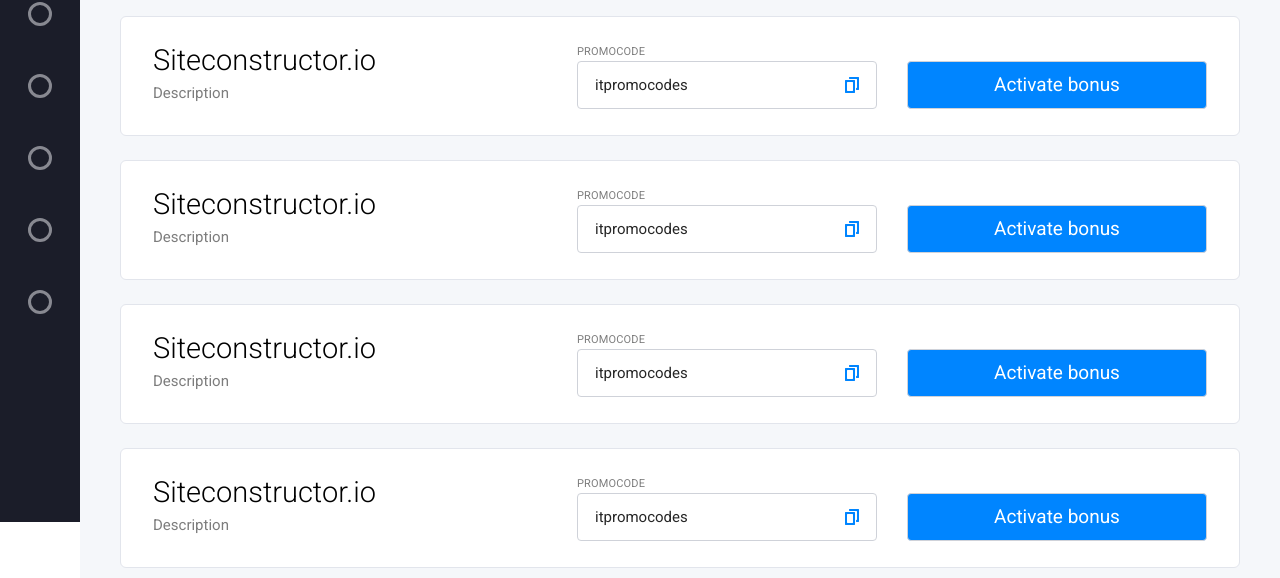
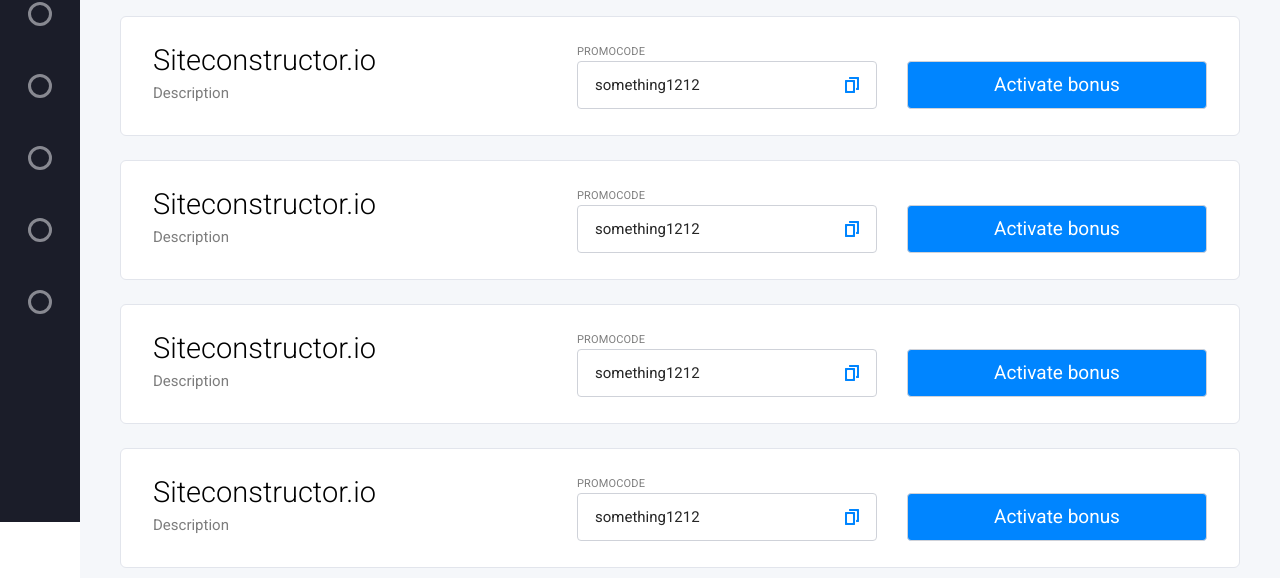
Before and after one commit to Ridge23/fe-assignment, a React app: page / in a window 1280 px wide. Shown: the part 278-856 px from the top of the page. Built offline with nearby package versions, Linux system fonts and the light colour scheme.

Commit message:
Add copy to clipboard functionality

```diff
--- a/src/components/promocode/Promocode.tsx
+++ b/src/components/promocode/Promocode.tsx
@@ -1,18 +1,30 @@
 import React from 'react';
 
 import { CopyIcon } from '../icons/CopyIcon/CopyIcon';
+import copyToClipboard from '../../helpers/copyToClipboard';
 
 import './sass/promocode.scss';
 
-export default function Promocode() {
+interface IPromocode {
+    promocode: string;
+}
+
+export default function Promocode({ promocode }: IPromocode): JSX.Element {
+    function handleClick(event: React.MouseEvent<HTMLElement>) {
+        event.preventDefault();
+        copyToClipboard(promocode);
+    }
+
     return (
         <div className="promocode">
             <div className="promocode__title">
                 Promocode
             </div>
             <div className="promocode__container">
-                <div>itpromocodes</div>
-                <CopyIcon />
+                <div>{promocode}</div>
+                <a onClick={handleClick}>
+                    <CopyIcon />
+                </a>
             </div>
         </div>
     )
--- a/src/components/services/ServiceListItem.tsx
+++ b/src/components/services/ServiceListItem.tsx
@@ -13,7 +13,7 @@
                 <div className="service-list-item__description">Description</div>
             </div>
             <div className="service-list-item__promocode">
-                <Promocode />
+                <Promocode promocode='something1212' />
             </div>
             <div className="service-list-item__actions">
                 <Button caption="Activate bonus" wide blue />
--- /dev/null
+++ b/src/helpers/copyToClipboard.ts
@@ -0,0 +1,8 @@
+export default function copyToClipboard(text: string): void {
+    const ta = document.createElement("textarea");
+    ta.innerText = text;
+    document.body.appendChild(ta);
+    ta.select();
+    document.execCommand("copy");
+    ta.remove();
+};
```
